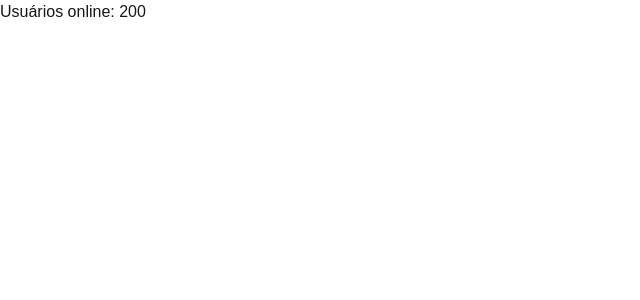
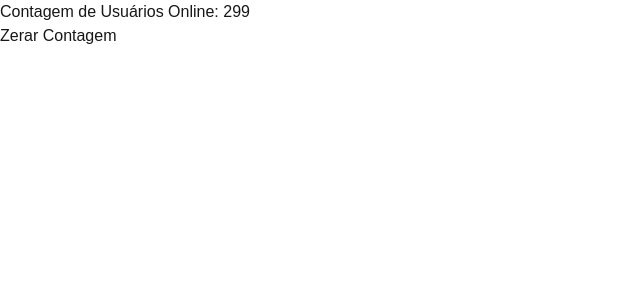
Before and after one commit to ylfernando/test-app, a Next.js app: page / in a window 1280 px wide. Shown: the top 300 px of the page, without its empty margins (0-640 px from the left). Built offline with nearby package versions, Linux system fonts and the light colour scheme.

Commit message:
Enviando lista de usuarios online usando o Provider e useContext

```diff
--- a/src/app/contexts/CountContext.tsx
+++ b/src/app/contexts/CountContext.tsx
@@ -1,4 +1,18 @@
-import { createContext } from "react";
+import { createContext, useState } from "react";
 
-export const CountData = 200;
-export const CountContext = createContext(CountData);
+type CountContextType = {
+  onlineCount: number;
+  setOnlineCount: (count: number) => void;
+};
+export const CountContext = createContext<CountContextType | null>(null);
+
+type Props = { children: React.ReactNode };
+export const CountProvider = ({ children }: Props) => {
+  const [onlineCount, setOnlineCount] = useState(299);
+
+  return (
+    <CountContext.Provider value={{ onlineCount, setOnlineCount }}>
+      {children}
+    </CountContext.Provider>
+  );
+};
--- a/src/app/page.tsx
+++ b/src/app/page.tsx
@@ -1,7 +1,7 @@
 "use client";
 
 import { useState, useReducer, useContext } from "react";
-import { CountContext, CountData } from "./contexts/CountContext";
+import { CountContext, CountProvider } from "./contexts/CountContext";
 const Header = () => {
   return (
     <header>
@@ -11,15 +11,24 @@ const Header = () => {
 };
 const OnlineUsers = () => {
   const count = useContext(CountContext);
-  return <p className="text-center">Usuários online: {count}</p>;
+  return (
+    <>
+      <h1 className="text-center">
+        Contagem de Usuários Online: {count?.onlineCount}
+      </h1>
+      <button onClick={() => count?.setOnlineCount(0)}>Zerar Contagem</button>
+    </>
+  );
 };
 
 export const Page = () => {
+  const [onlineCount, setOnlineCount] = useState(200);
+
   return (
     <div className="flex items-center justify-center m-4">
-      <CountContext.Provider value={CountData}>
+      <CountProvider>
         <Header />
-      </CountContext.Provider>
+      </CountProvider>
     </div>
   );
 };
```
